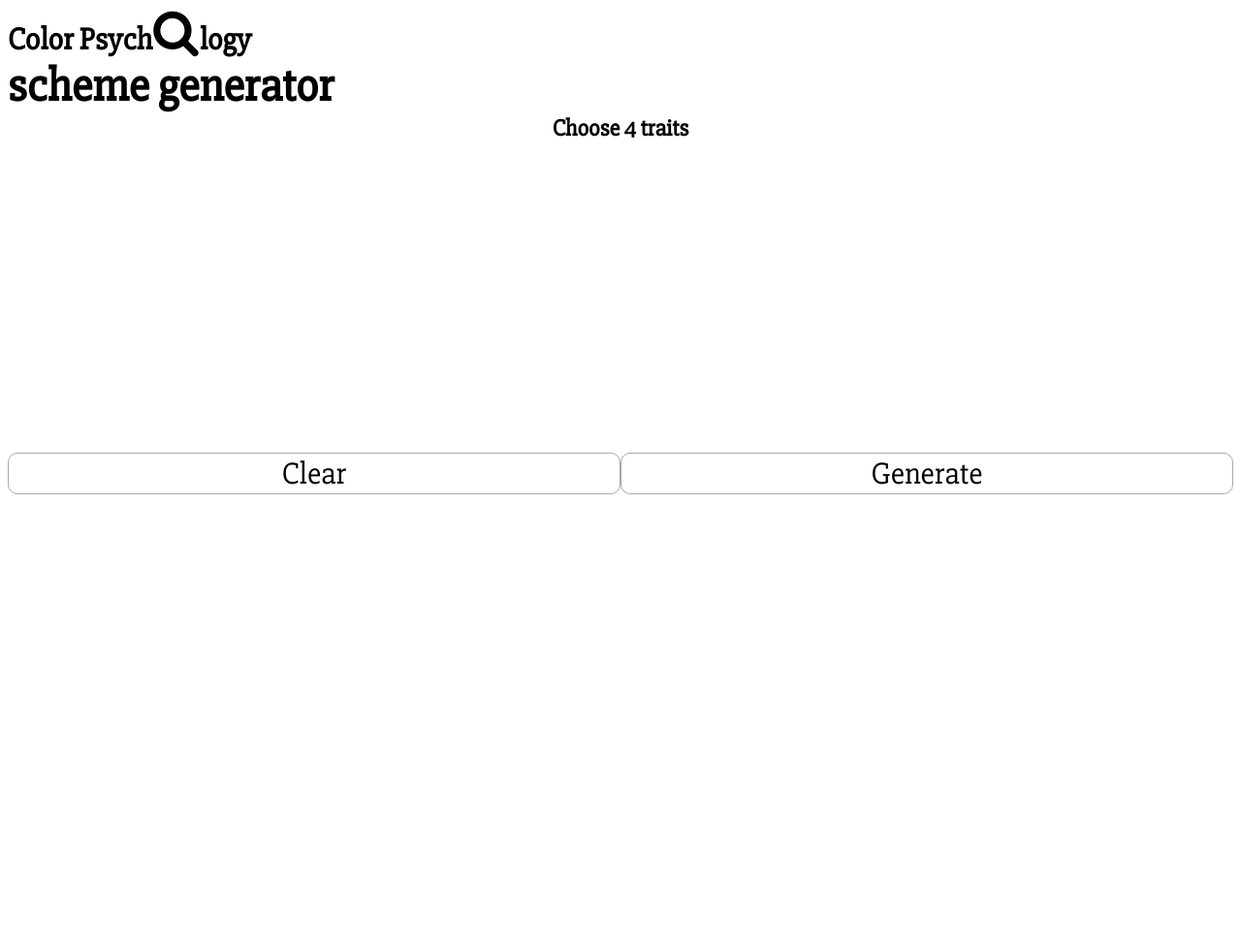
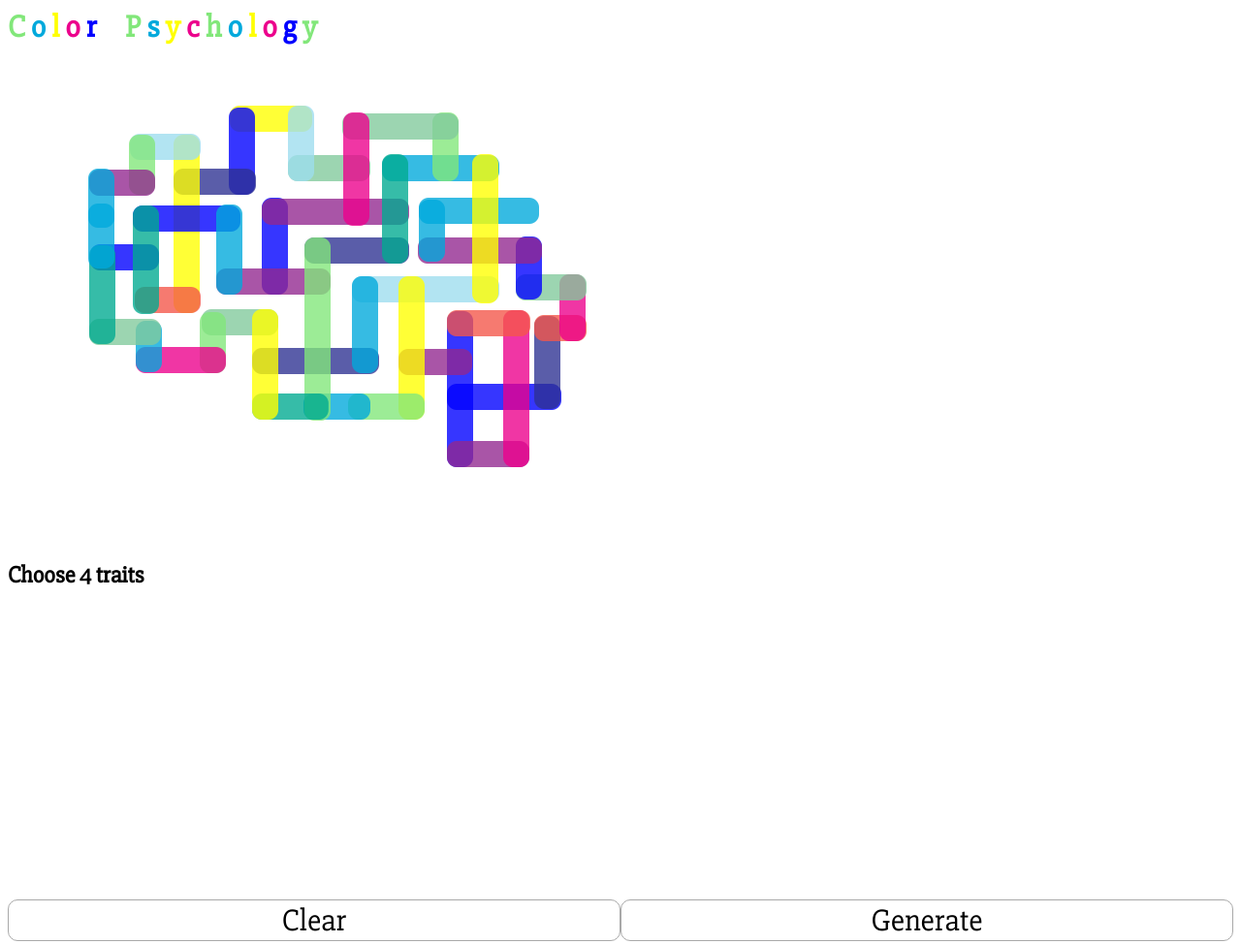
Before and after one commit to efhjones/color-pysch, a website: page client/index.html in a window 1280 px wide. Shown: the top 974 px of the page at 97% size. Drawn offline with nearby package versions, Linux system fonts and the light colour scheme; no server answers.

Commit message:
(feat) use Delirium font and color for title, add logo

```diff
--- a/client/index.html
+++ b/client/index.html
@@ -16,12 +16,25 @@
   </head>
   <body ng-app='colorPsych' ng-controller='schemeGeneratorController'>
     <div class='header'>
-      <h1>Color Psych<i class='fa fa-search' style='font-size:50px'></i>logy</h1>
-      <h2>scheme generator</h2>
+      <h1 class='color_psychology'>
+        <span style="color: #82e77a">C</span>
+        <span style="color: #00a9dc">o</span>
+        <span style="color: #ffff00">l</span>
+        <span style="color: #ec008c">o</span>
+        <span style="color: #0000ff">r &nbsp;&nbsp;&nbsp;</span>
+        <span style="color: #82e77a">P</span>
+        <span style="color: #00a9dc">s</span>
+        <span style="color: #ffff00">y</span>
+        <span style="color: #ec008c">c</span>
+        <span style="color: #82e77a">h</span>
+        <span style="color: #00a9dc">o</span>
+        <span style="color: #ffff00">l</span>
+        <span style="color: #ec008c">o</span>
+        <span style="color: #0000ff">g</span>
+        <span style="color: #82e77a">y</span></h1>
     </div>
-      <center>
-        <h3>Choose 4 traits</h3>
-      </center>
+    <img class='logo' src='./logo.png'/>
+    <h3 class='choose4traits'>Choose 4 traits</h3>
     <div ng-controller='schemeGeneratorController' class="selections">
       <div class='options'>
         <div
```
Also changed, not shown: client/logo.png (added). Lines whose indentation alone changed are shown as unchanged.
